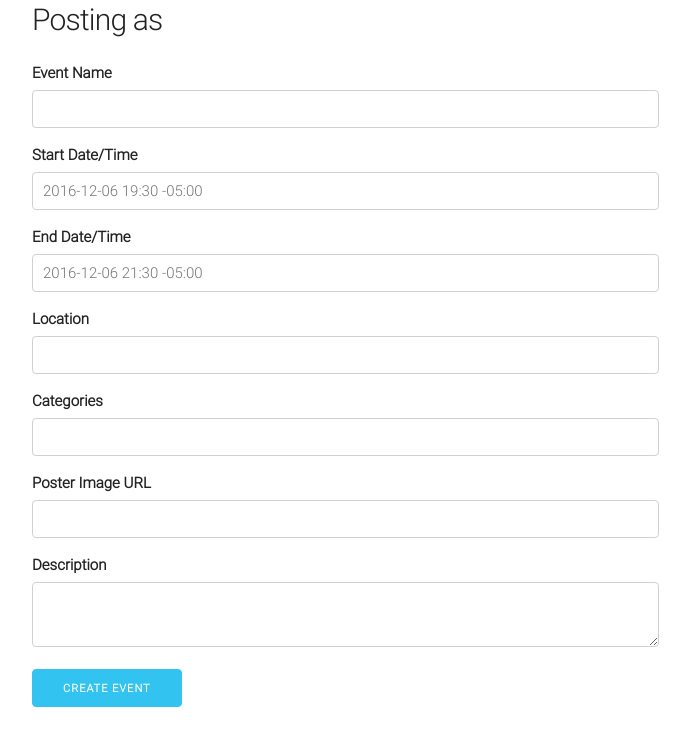
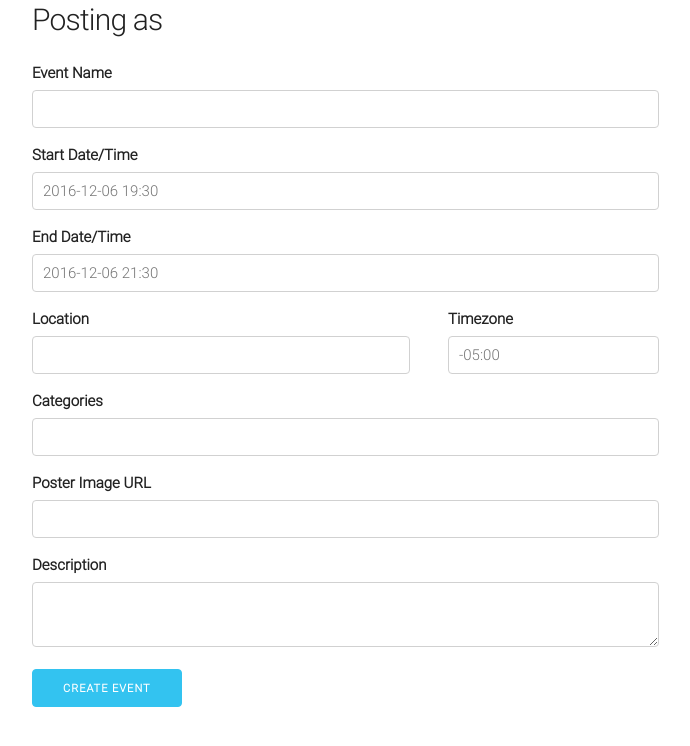
Before and after one commit to martymcguire/slater, a Flask app: template slater/views/templates/new.jinja2 in a window 1280 px wide. Shown: the top 746 px of the page, without its empty margins (128-818 px from the left). Run offline with Flask 2, Linux system fonts and the light colour scheme; the template is opened without the code that fills it, so the values that code supplies are empty; parts of the project's set-up code (start-up, migrations or seed data) failed here and were passed over.

Commit message:
Publish via server-side bounce
* Allows merging start/end datetime with a single tzoffset field.

```diff
--- a/requirements.txt
+++ b/requirements.txt
@@ -1,2 +1,3 @@
 flask==0.11.1
 flask-micropub==0.2.6
+requests == 2.13.0
--- a/slater.py
+++ b/slater.py
@@ -37,9 +37,7 @@ def micropub_callback(resp):
 @login_required
 def new_event():
     me = session.get('_micropub_me')
-    endpoint = session.get('_micropub_endpoint')
-    access_token = session.get('_micropub_access_token')
-    return render_template('new.jinja2', me=me, endpoint=endpoint, access_token=access_token)
+    return render_template('new.jinja2', me=me)
 
 if __name__ == '__main__':
     app.run(debug=True)
--- a/slater/app.py
+++ b/slater/app.py
@@ -1,5 +1,6 @@
 from . import extensions
 from .views import views
+from .api import api
 from flask import Flask
 import logging
 import sys
@@ -10,6 +11,7 @@ def create_app(config_path='../slater.cfg'):
     configure_logging(app)
     extensions.init_app(app)
     app.register_blueprint(views)
+    app.register_blueprint(api, url_prefix='/api')
     return app
 
 def configure_logging(app):
--- a/slater/views/templates/new.jinja2
+++ b/slater/views/templates/new.jinja2
@@ -2,8 +2,7 @@
 
 {% block body %}
 <div class="container">
-  <form method="POST" action="{{ endpoint }}" enctype="multipart/form-data">
-    <input type="hidden" name="access_token" value="{{ access_token }}" />
+  <form method="POST" action="{{ url_for('api.publish') }}" enctype="multipart/form-data">
     <input type="hidden" name="h" value="event" />
     <div class="row">
       <h4>Posting as <strong>{{ me }}</strong></h4>
@@ -18,21 +17,25 @@
     <div class="row">
       <div class="two-thirds column">
         <label for="start">Start Date/Time</label>
-        <input type="text" class="ut-full-width" name="start" placeholder="2016-12-06 19:30 -05:00" />
+        <input type="text" class="ut-full-width" name="start" placeholder="2016-12-06 19:30" />
       </div>
     </div>
     <!-- TODO: date/time picker w/ TZ -->
     <div class="row">
       <div class="two-thirds column">
         <label for="end">End Date/Time</label>
-        <input type="text" class="ut-full-width" name="end" placeholder="2016-12-06 21:30 -05:00" />
+        <input type="text" class="ut-full-width" name="end" placeholder="2016-12-06 21:30" />
       </div>
     </div>
     <!-- TODO: venue picker -->
     <div class="row">
-      <div class="two-thirds column">
+      <div class="five columns">
         <label for="location">Location</label>
         <input type="text" class="ut-full-width" name="location" />
+      </div>
+      <div class="three columns">
+        <label for="tzoffset">Timezone</label>
+        <input type="text" class="ut-full-width" name="tzoffset" placeholder="-05:00" />
       </div>
     </div>
     <!-- TODO: split on commas, strip whitespace, make into category[] on submit -->
```
Also changed, not shown: slater/api.py (added, +23 -0 lines).
